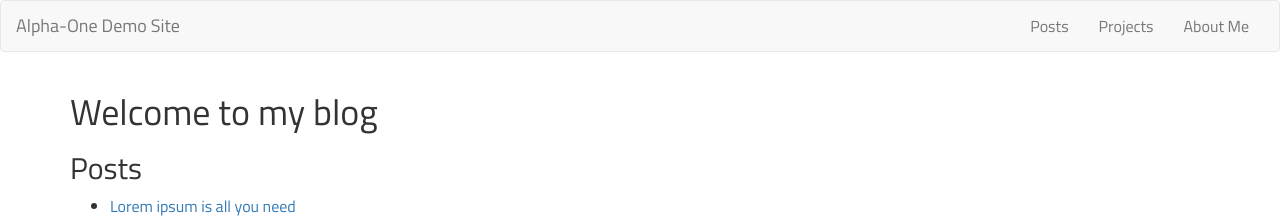
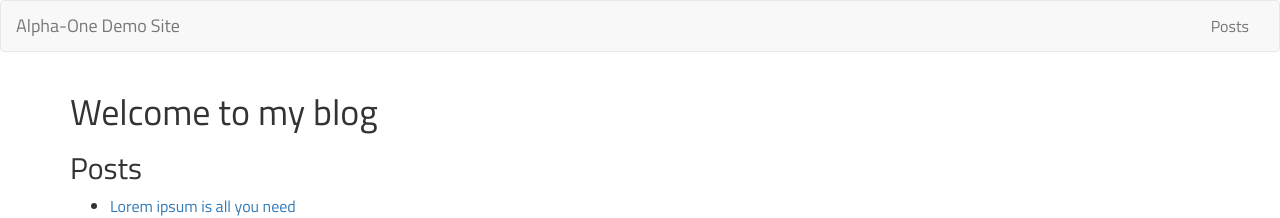
Before and after one commit to proudier/alpha-one, a Jekyll site: the page built from index.html, in a window 1280 px wide. Shown: the top 218 px of the page. Built offline with Jekyll 4.4.1, drawn with Linux system fonts in a browser that asks for light colours; nearby versions of some CDN libraries.

Commit message:
fixed links relative to baseurl

```diff
--- a/_config.yml
+++ b/_config.yml
@@ -3,12 +3,15 @@ motto: "Enter any 11-digit prime number to continue."
 footer: 'Powered by <a href="https://jekyllrb.com/">Jekyll</a> and the <a href="https://github.com/proudier/alpha-one">Alpha-One</a> theme.'
 
 url: "example.net"
-baseurl: "/"
+baseurl: ""
 
 twitter_username: proudier
 github_username:  proudier
 linkedin_username: pierreroudier
 
-aboutme_page: about
+header_link_1_label: Posts
+header_link_1_href: posts.html
+#header_link_2_label: Projects
+#header_link_2_href: projects.html
 
 markdown: kramdown
--- a/_includes/header.html
+++ b/_includes/header.html
@@ -17,13 +17,15 @@
     <link rel="stylesheet" href='https://fonts.googleapis.com/css?family=Slabo+27px|Titillium+Web|Work+Sans:200,400'>
     <link rel="stylesheet" href="https://maxcdn.bootstrapcdn.com/font-awesome/4.6.3/css/font-awesome.min.css" integrity="sha384-T8Gy5hrqNKT+hzMclPo118YTQO6cYprQmhrYwIiQ/3axmI1hQomh7Ud2hPOy8SP1" crossorigin="anonymous">
     <link rel="stylesheet" href="https://maxcdn.bootstrapcdn.com/bootstrap/3.3.7/css/bootstrap.min.css" integrity="sha384-BVYiiSIFeK1dGmJRAkycuHAHRg32OmUcww7on3RYdg4Va+PmSTsz/K68vbdEjh4u" crossorigin="anonymous">
-    <link rel="stylesheet" href="{{ "alpha-one.css" | prepend: site.baseurl }}">
+    <link rel="stylesheet" href="{{ "alpha-one.css" | relative_url }}">
 
     <script type="text/javascript" src="https://code.jquery.com/jquery-2.1.1.min.js"></script>
     <script type="text/javascript" src="https://maxcdn.bootstrapcdn.com/bootstrap/3.3.7/js/bootstrap.min.js" integrity="sha384-Tc5IQib027qvyjSMfHjOMaLkfuWVxZxUPnCJA7l2mCWNIpG9mGCD8wGNIcPD7Txa" crossorigin="anonymous"></script>
 
-    <link rel="canonical" href="{{ page.url | replace:'index.html','' | prepend: site.baseurl | prepend: site.url }}">
-    <!-- <link rel="alternate" type="application/rss+xml" title="{{ site.title | escape }}" href="{{ "/feed.xml" | prepend: site.baseurl | prepend: site.url }}"> -->
+    <link rel="canonical" href="{{ page.url | absolute_url }}">
+{% comment %}
+    <link rel="alternate" type="application/rss+xml" title="{{ site.title | escape }}" href="{{ "/feed.xml" | absolute_url }}">
+{% endcomment %}
 </head>
 
 <body>
@@ -36,19 +38,20 @@
                     <span class="icon-bar"></span>
                     <span class="icon-bar"></span>
                 </button>
-                <a class="navbar-brand" href="{{ site.baseurl }}" >{{ site.title }}</a>
+                <a class="navbar-brand" href="{{ site.baseurl }}/" >{{ site.title }}</a>
             </div>
             <div class="collapse navbar-collapse" id="navbar-collapse-1">
                 <ul class="nav navbar-nav navbar-right">
-                    <li>
-                        <a href="{{ "posts.html" | prepend: site.baseurl }}" >Posts</a>
-                    </li>
-                    <li>
-                        <a href="">Projects</a>
-                    </li>
-                    <li>
-                        <a href="">About Me</a>
-                    </li>
+                    {% if site.header_link_1_label.size > 0 %}
+                        <li>
+                            <a href="{{ site.header_link_1_href | relative_url }}"> {{ site.header_link_1_label }} </a>
+                        </li>
+                    {% endif %}
+                    {% if site.header_link_2_label.size > 0 %}
+                        <li>
+                            <a href="{{ site.header_link_2_href | relative_url }}"> {{ site.header_link_2_label }} </a>
+                        </li>
+                    {% endif %}
 {% comment %}
                     {% if site.linkedin_username.size > 0 %}
                     <li>
```
